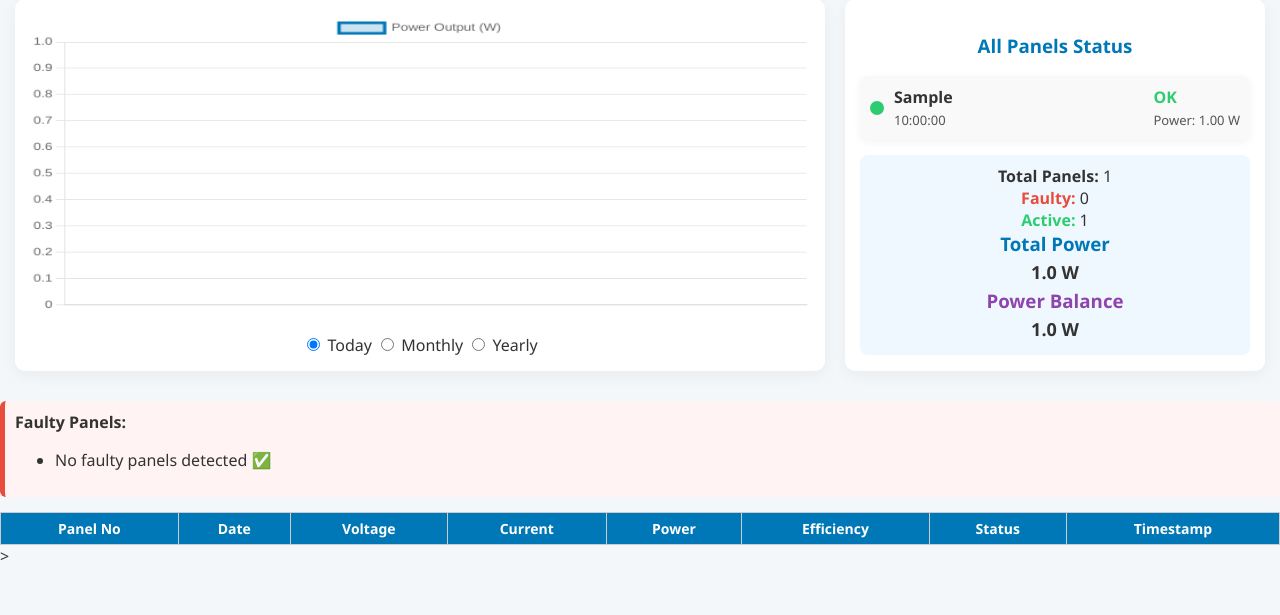
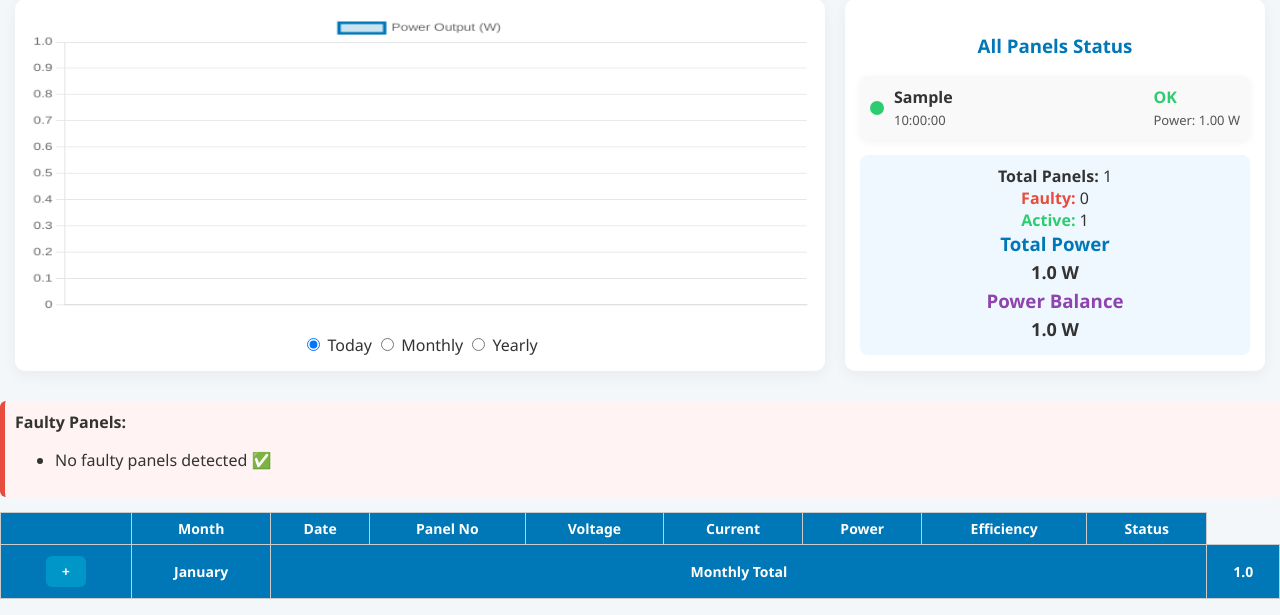
Before and after one commit to yahiyashaikh04/Solar-Panel-Project, a Flask app: page /main in a window 1280 px wide. Shown: the part 185-800 px from the top of the page. Run offline with Flask 3, Linux system fonts and the light colour scheme; tables that the repository leaves empty hold one stand-in row (values such as "Sample post"); lists and menus that the app fills with data are empty.

Commit message:
add features

```diff
--- a/app.py
+++ b/app.py
@@ -3,6 +3,7 @@ from flask_sqlalchemy import SQLAlchemy
 from datetime import datetime
 import csv,io,random
 from flask_mail import Mail,Message
+from collections import defaultdict
 
 app =Flask(__name__)
 app.config["SQLALCHEMY_DATABASE_URI"] = "sqlite:///solardata.db"
@@ -98,7 +99,16 @@ def main():
     } for d in SolarData.query.all()
     ]
 
-    return render_template("index.html", data=data, total_panels=total_panels, faulty_count=faulty_count, active_count=active_count, total_power=round(total_power, 2), balance_power=round(balance_power, 2), geta=latest_panels, table_data=all_data, graph_data=graph_data)
+    seta = SolarData.query.all()
+
+    grouped = defaultdict(lambda: defaultdict(list))
+
+    for s in seta:
+        month = s.timestamp.strftime("%B")  # e.g. "January"
+        day = s.timestamp.strftime("%Y-%m-%d")
+        grouped[month][day].append(s)
+
+    return render_template("index.html", data=data, total_panels=total_panels, faulty_count=faulty_count, active_count=active_count, total_power=round(total_power, 2), balance_power=round(balance_power, 2), geta=latest_panels, table_data=all_data, graph_data=graph_data, grouped=grouped,)
 
 
 @app.route('/update')
@@ -156,47 +166,6 @@ def export_csv():
     output.headers["Content-type"] = "text/csv"
     return output
 
-from datetime import timedelta
-
-@app.route('/generate_year_data')
-def generate_year_data():
-    start_date = datetime(2024, 1, 1)  # Last year se start
-    end_date = datetime(2024, 12, 31)
-
-    current_date = start_date
-    panels = 8  # 8 panels system
-
-    while current_date <= end_date:
-        for panel_no in range(1, panels + 1):
-            voltage = round(random.uniform(70, 100), 2)
-            current = round(random.uniform(2.5, 6.5), 2)
-            power = round(voltage * current / 10, 2)  # realistic scaled power
-            efficiency = round(random.uniform(70, 98), 2)
-
-            # realistic solar condition logic
-            if voltage < 75:
-                status = "FAULTY"
-            elif 75 <= voltage < 85:
-                status = "OK (Low Sunlight)"
-            else:
-                status = "OK"
-
-            # add record to DB
-            new_data = SolarData(
-                panel_no=panel_no,
-                voltage=voltage,
-                current=current,
-                power=power,
-                efficiency=efficiency,
-                status=status,
-                timestamp=current_date
-            )
-            db.session.add(new_data)
-        current_date += timedelta(days=1)  # next day
-
-    db.session.commit()
-    return "✅ 1 Year Dummy Data Generated Successfully!"
-
 
 if __name__=="__main__":
     with app.app_context():
--- a/templates/index.html
+++ b/templates/index.html
@@ -165,24 +165,59 @@
   </ul>
 </div>
 
-<!-- Table of all data -->
 <table id="dataTable">
   <thead>
     <tr>
+      <th></th>
+      <th>Month</th>
+      <th>Date</th>
       <th>Panel No</th>
-      <th>Date</th>
       <th>Voltage</th>
       <th>Current</th>
       <th>Power</th>
       <th>Efficiency</th>
       <th>Status</th>
-      <th>Timestamp</th>
     </tr>
   </thead>
-  <tbody id="tableBody">
-    <!-- Data will be dynamically filled -->
+  <tbody>
+    {% for month, days in grouped.items() %}
+    <!-- MONTH ROW -->
+    <tr class="month-row" style="background:#0077b6;color:white;font-weight:600;">
+      <td><button class="btn" onclick="toggleDays('{{ month }}')">+</button></td>
+      <td>{{ month }}</td>
+      <td colspan="7" style="text-align:center;">Monthly Total</td>
+      <td>{{ total_power }}</td>
+    </tr>
+
+    {% for day, panels in days.items() %}
+    <!-- DAY ROW (Initially Hidden) -->
+    <tr class="day-row month-{{ month }}" style="display:none;background:#dff6ff;font-weight:500;">
+      <td><button class="btn" onclick="togglePanels('{{ month }}','{{ day }}')">+</button></td>
+      <td></td>
+      <td>{{ day }}</td>
+      <td colspan="5" style="text-align:center;">Day Total</td>
+      <td> Active Panel: {{ active_count }}</td>
+    </tr>
+
+    {% for p in panels %}
+    <!-- PANEL ROW (Initially Hidden) -->
+    <tr class="panel-row month-{{ month }} day-{{ day }}" style="display:none;background:#f9f9f9;">
+      <td></td>
+      <td></td>
+      <td>{{ p.timestamp.strftime('%Y-%m-%d') }}</td>
+      <td>{{ p.panel_no }}</td>
+      <td>{{ "%.2f"|format(p.voltage) }}</td>
+      <td>{{ "%.2f"|format(p.current) }}</td>
+      <td>{{ "%.2f"|format(p.power) }}</td>
+      <td>{{ "%.2f"|format(p.efficiency) }}</td>
+      <td>{{ p.status }}</td>
+    </tr>
+    {% endfor %}
+    {% endfor %}
+    {% endfor %}
   </tbody>
-</table>>
+</table>
+
 
 <script>
 let intervalId = null;
@@ -312,6 +347,31 @@ function updateFilter() {
   updateGraphAndTable();
 }
 
-document.addEventListener("DOMContentLoaded", updateGraphAndTable);</script>
+document.addEventListener("DOMContentLoaded", updateGraphAndTable);
+
+function toggleDays(month){
+  const days = document.querySelectorAll(`.month-${month}`);
+  const button = event.target;
+  const expanded = button.textContent === "-";
+  days.forEach(row => row.style.display = expanded ? "none" : "");
+  button.textContent = expanded ? "+" : "-";
+
+  // collapse panel rows when closing month
+  if(expanded){
+    const panels = document.querySelectorAll(`.panel-row.month-${month}`);
+    panels.forEach(p => p.style.display = "none");
+    const innerButtons = document.querySelectorAll(`.day-row.month-${month} .btn`);
+    innerButtons.forEach(b => b.textContent = "+");
+  }
+}
+
+function togglePanels(month, day){
+  const panels = document.querySelectorAll(`.panel-row.month-${month}.day-${day}`);
+  const button = event.target;
+  const expanded = button.textContent === "-";
+  panels.forEach(p => p.style.display = expanded ? "none" : "");
+  button.textContent = expanded ? "+" : "-";
+}
+</script>
 </body>
 </html>
```
Also changed, not shown: instance/solardata.db.
